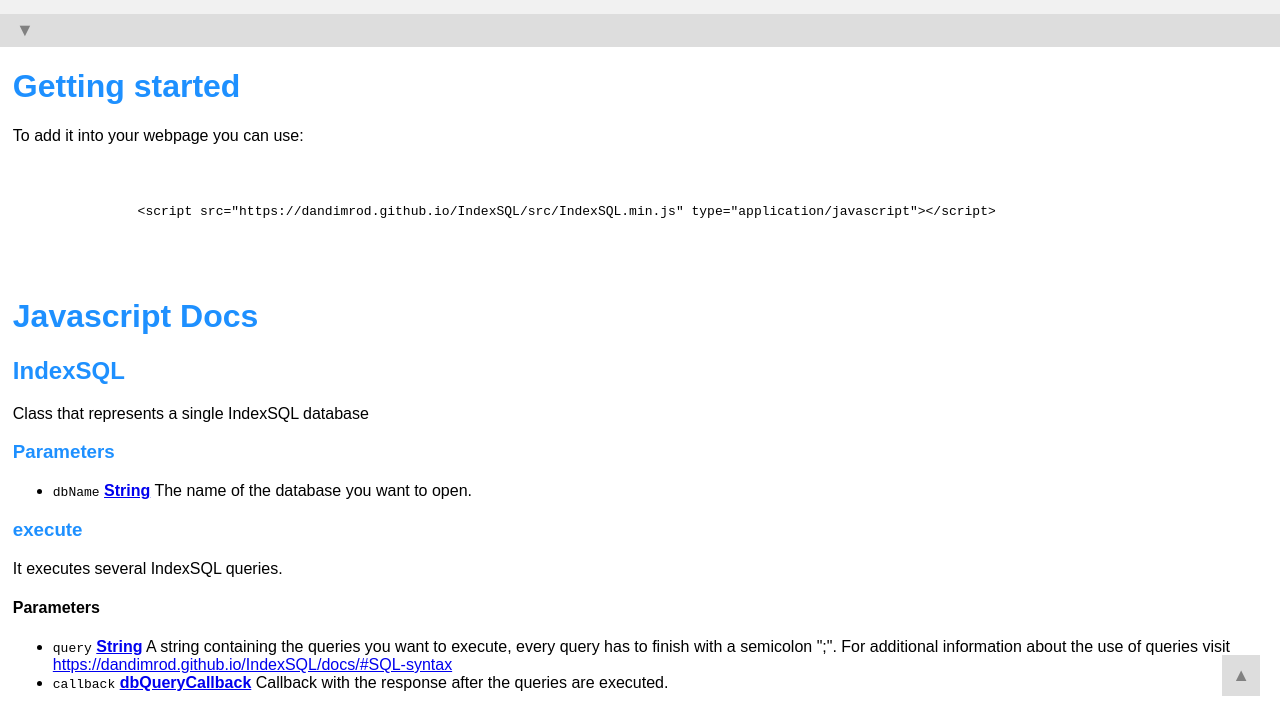
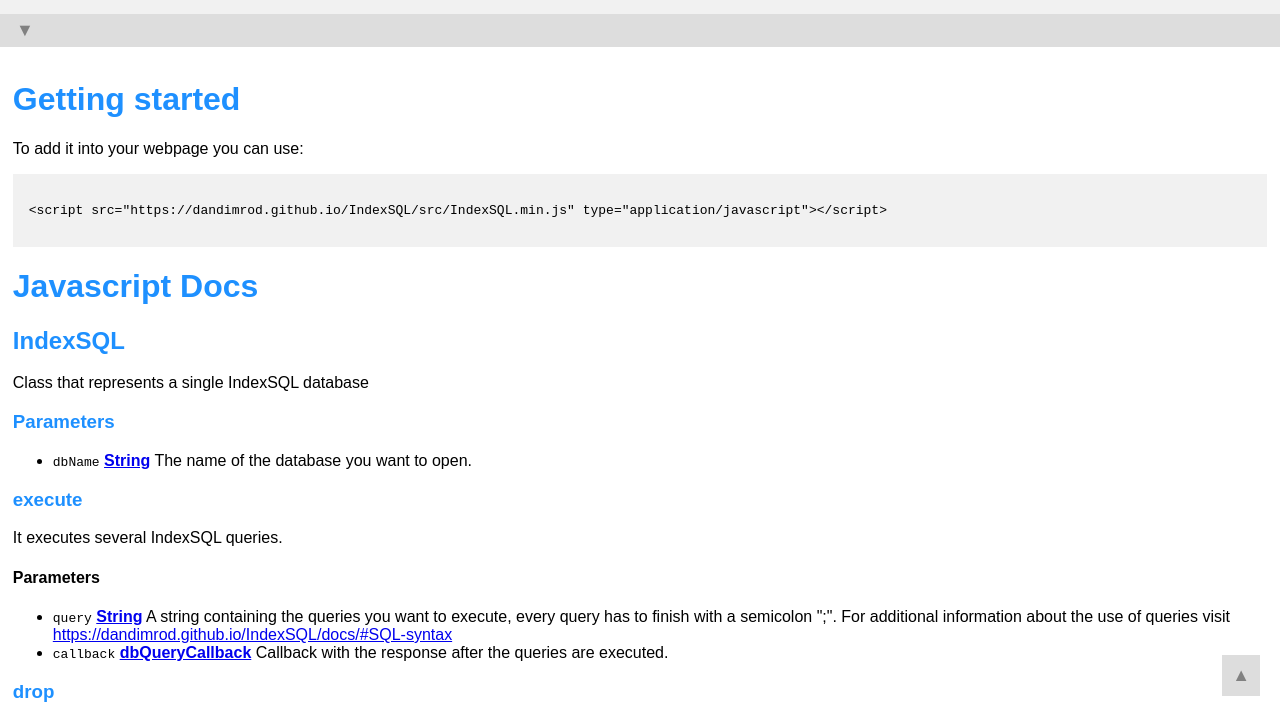
Before and after one commit to dandimrod/IndexSQL, a plain HTML site: page docs/index.html in a window 1280 px wide. Shown: the part 84-792 px from the top of the page. Drawn offline with Linux system fonts and the light colour scheme.

Commit message:
fixed error with overflow

```diff
--- a/static/style.css
+++ b/static/style.css
@@ -169,7 +169,13 @@
         }
 
         .content{
-            margin: 1%
+            margin: 1%;
+            overflow-x: hidden;
+        }
+        pre {
+            overflow-x:auto;
+            background-color: #f1f1f1;
+            padding: 16px;
         }
         h1,h2,h3{
             color: dodgerblue;
@@ -187,7 +193,7 @@
             text-decoration: none;
             font-size: 18px;
             color: #818181;
-            display: inline;
+            display: block;
         }
 
 
```
Also changed, not shown: docs/index.html (+1 -6 lines), docs/not-index.html (+1 -6 lines).
